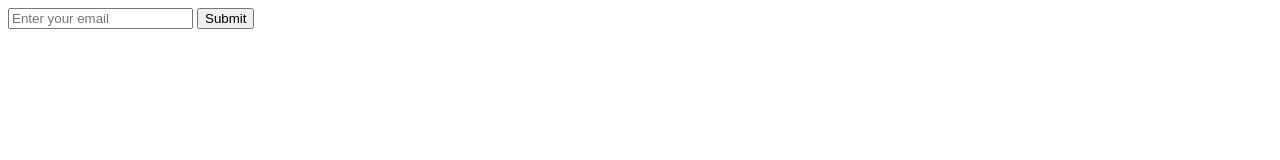
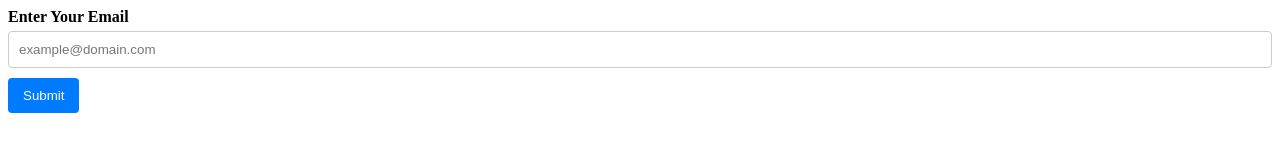
Before and after one commit to HaiyyaBhai/email-access-check-bdb-office, a plain HTML site: page index.html in a window 1280 px wide. Drawn offline with Linux system fonts and the light colour scheme.

Commit message:
Update index.html

```diff
--- a/index.html
+++ b/index.html
@@ -1,14 +1,17 @@
 <!DOCTYPE html>
 <html lang="en">
 <head>
-  <meta charset="UTF-8">
-  <title>Email Gate</title>
 
 </head>
 <body>
- <form method="POST" action="https://script.google.com/macros/s/AKfycbwihrxHb5X9Mo1UZhkcamU0O7X8CygCxNbU2EbsjD3VsPwonlJ7CmfO5yfbMxFbj63New/exec">
-  <input type="email" name="email" placeholder="Enter your email" required>
-  <button type="submit">Submit</button>
+<form id="email-gate-form" action="https://script.google.com/macros/s/AKfycbwihrxHb5X9Mo1UZhkcamU0O7X8CygCxNbU2EbsjD3VsPwonlJ7CmfO5yfbMxFbj63New/exec" method="POST" target="_top">
+  <div class="form-group">
+    <label for="email" style="font-weight: bold; margin-bottom: 5px; display: block;">Enter Your Email</label>
+    <input type="email" id="email" name="email" class="form-control" placeholder="example@domain.com" required style="width: 100%; padding: 10px; border: 1px solid #ccc; border-radius: 4px; box-sizing: border-box;">
+  </div>
+  <button type="submit" class="btn btn-primary" style="background-color: #007bff; color: #fff; padding: 10px 15px; border: none; border-radius: 4px; cursor: pointer; margin-top: 10px;">
+    Submit
+  </button>
 </form>
 </body>
 </html>
```
